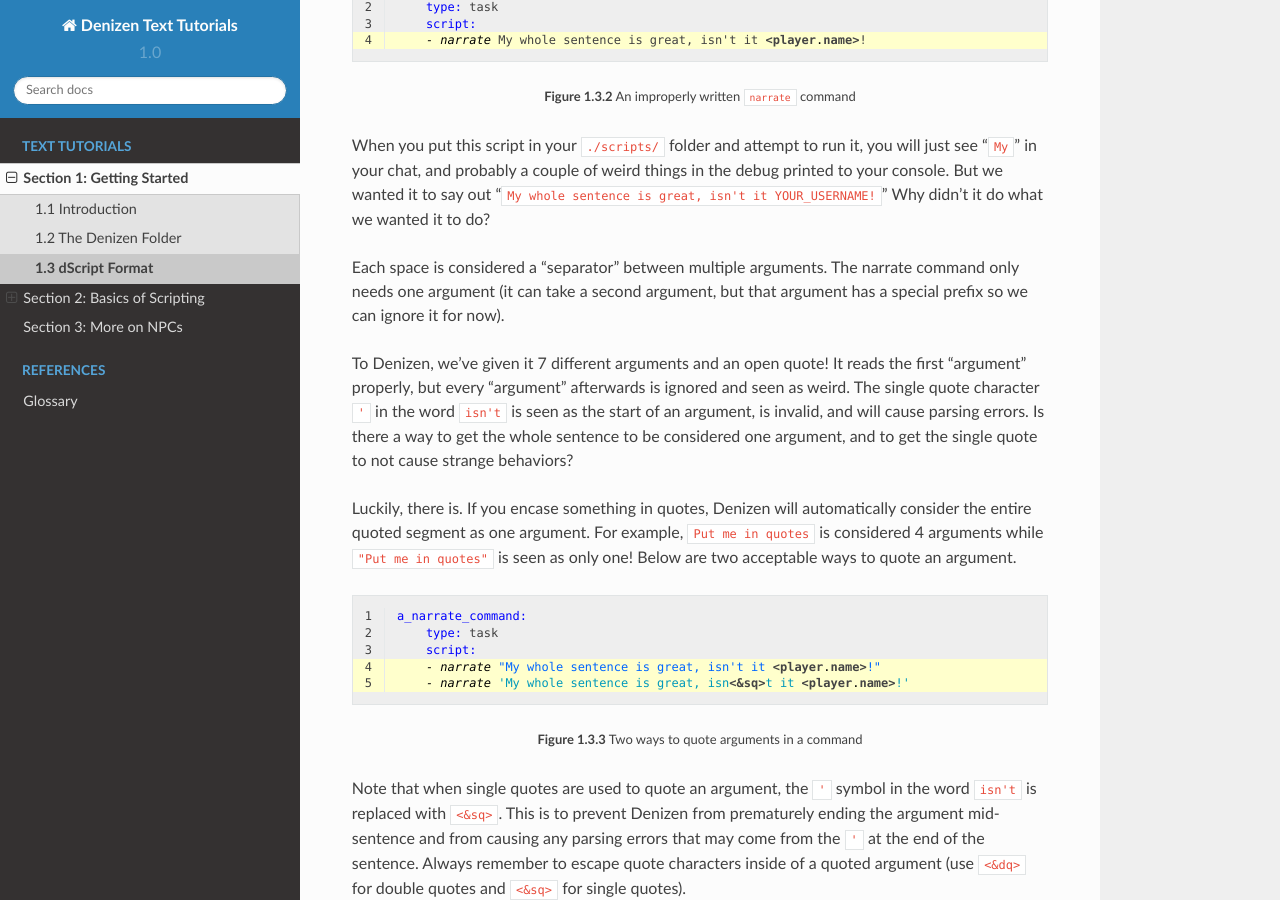
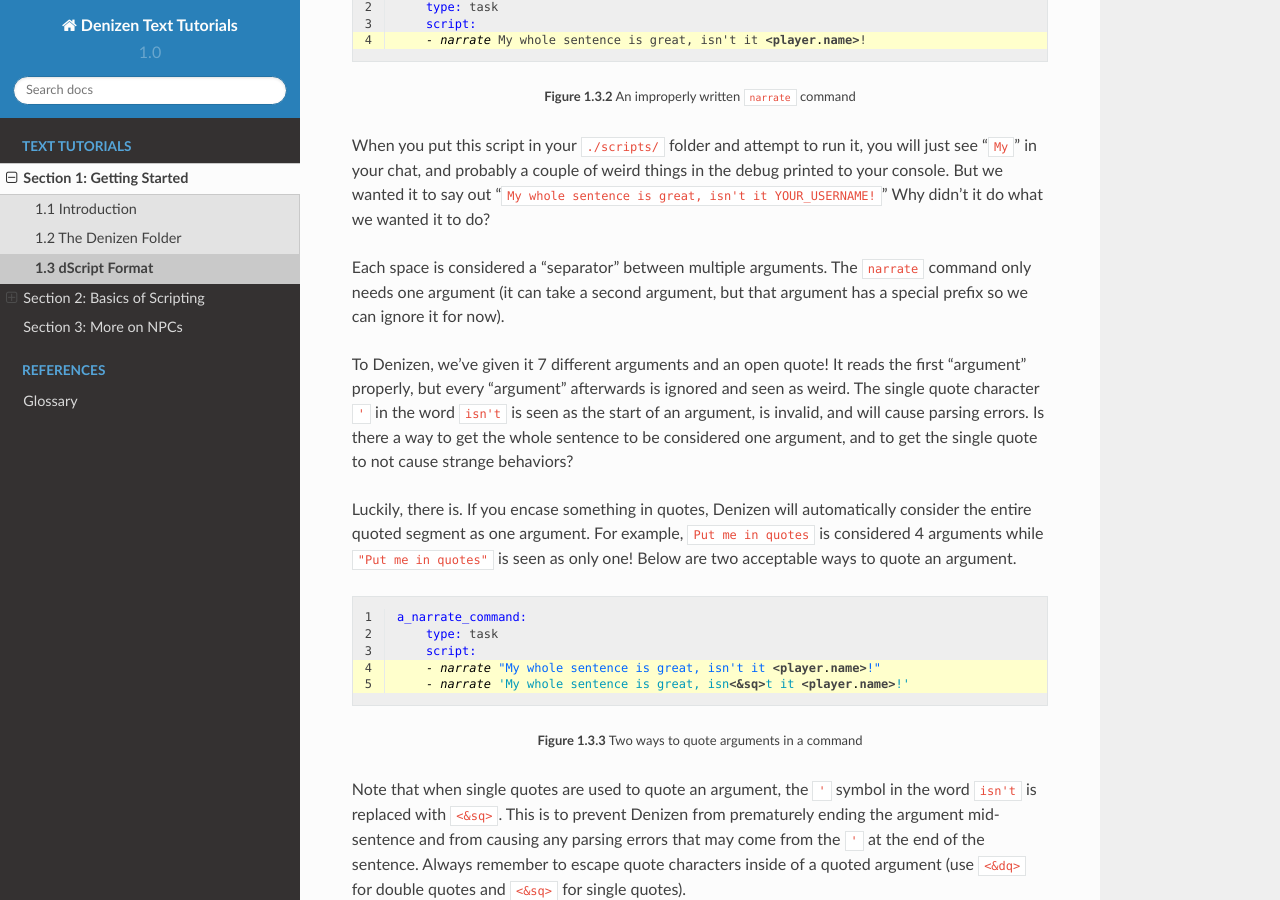
Before and after one commit to DenizenScript/Denizen-For-Bukkit-Docs, a Sphinx documentation site: the page built from source/docs/getting-started/dscript-format.rst, in a window 1280 px wide and 900 px high, scrolled down 1058 px. Built offline with Sphinx 7.4.7 and the Read the Docs theme 2.0.0, drawn with Linux system fonts in a browser that asks for light colours.

Commit message:
Minor stylistic corrections

```diff
--- a/source/docs/basics-of-scripting/the-if-command.rst
+++ b/source/docs/basics-of-scripting/the-if-command.rst
@@ -118,8 +118,10 @@ on to the next unindented command.
 In :ref:`Figure 2.4.1<figure2_4_1>`, our ``if`` command is given the boolean
 value ``true``, so it runs its script block. Then Denizen reaches the ``else``
 command. Remember what we said about the ``else`` command and when it runs. Did
-the ``if`` command's arguments resolve to ``false``? No. Since every condition
-did not fail, the ``else`` command's script block cannot run.
+the ``if`` command's arguments resolve to ``false``?
+
+No. Since every condition did not fail, the ``else`` command's script block
+cannot run.
 
 If you feel so inclined, you can replace the ``true`` with a ``false`` and
 re-run the script. Then, you will see that the ``if`` command's script block
--- a/source/docs/getting-started/dscript-format.rst
+++ b/source/docs/getting-started/dscript-format.rst
@@ -67,9 +67,9 @@ in the debug printed to your console. But we wanted it to say out "``My whole
 sentence is great, isn't it YOUR_USERNAME!``" Why didn't it do what we wanted it
 to do?
 
-Each space is considered a "separator" between multiple arguments. The narrate
-command only needs one argument (it can take a second argument, but that
-argument has a special prefix so we can ignore it for now).
+Each space is considered a "separator" between multiple arguments. The
+``narrate`` command only needs one argument (it can take a second argument, but
+that argument has a special prefix so we can ignore it for now).
 
 To Denizen, we've given it 7 different arguments and an open quote! It reads the
 first "argument" properly, but every "argument" afterwards is ignored and seen
```
